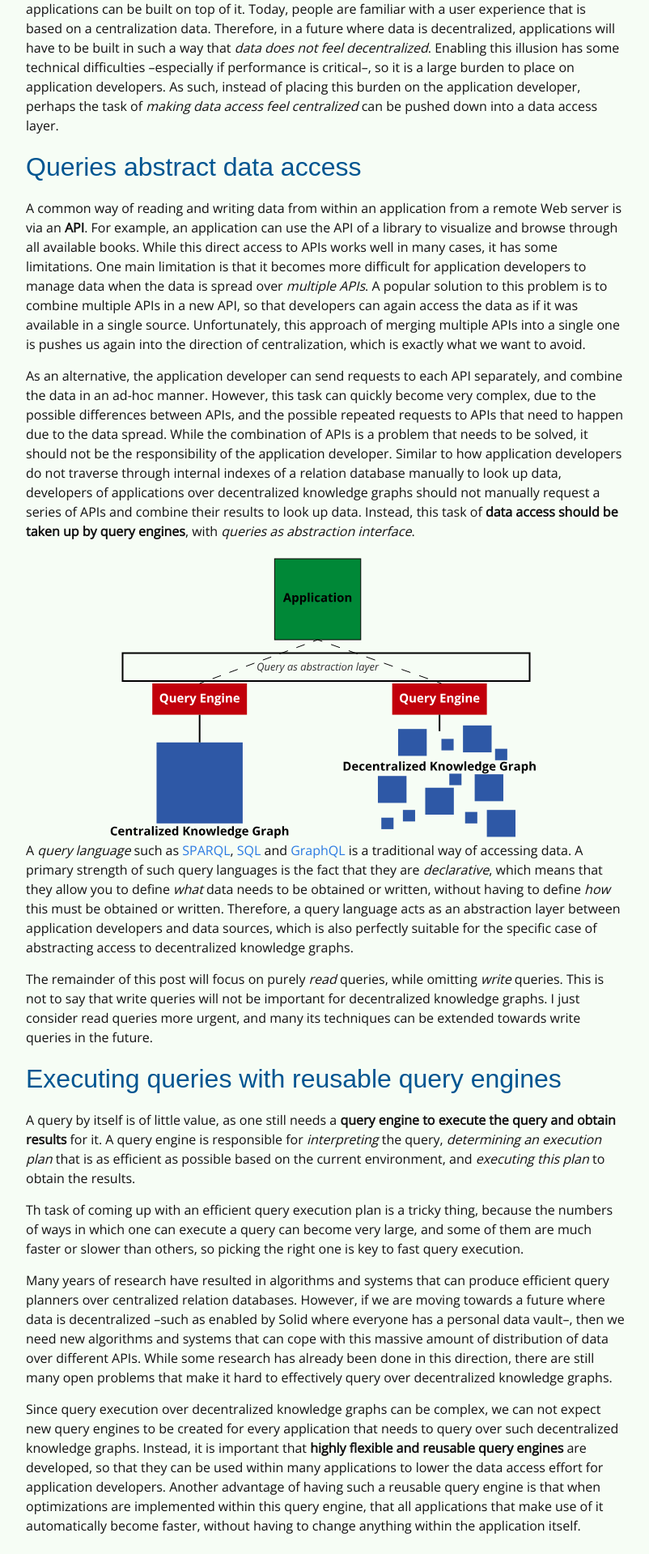
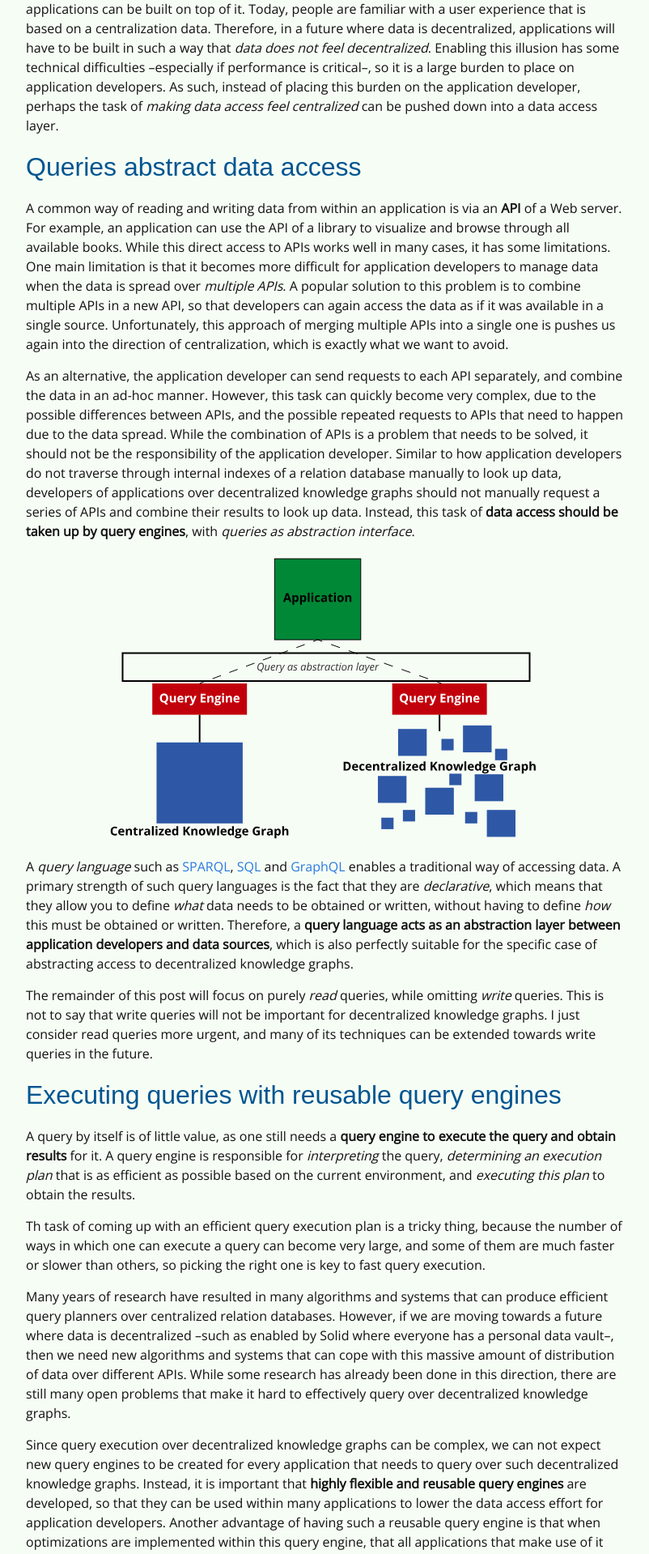
Before and after one commit to rubensworks/rubensworks.net, a Jekyll site: the page built from _posts/2022-01-21-querying-a-decentralized-web.markdown, in a window 1280 px wide. Shown: the part 1456-3375 px from the top of the page at 81% size, without its empty margins (238-1040 px from the left). Built offline with Jekyll 4.4.1, drawn with Linux system fonts in a browser that asks for light colours; some web fonts are replaced; comment, search, counter and statistics services are not loaded; some of the changed text lies outside the part shown.

Commit message:
Polish query decentralized post

```diff
--- a/_posts/2022-01-21-querying-a-decentralized-web.markdown
+++ b/_posts/2022-01-21-querying-a-decentralized-web.markdown
@@ -61,7 +61,7 @@ As such, instead of placing this burden on the application developer, perhaps th
 
 ## Queries abstract data access
 
-A common way of reading and writing data from within an application from a remote Web server is via an **API**.
+A common way of reading and writing data from within an application is via an **API** of a Web server.
 For example, an application can use the API of a library to visualize and browse through all available books.
 While this direct access to APIs works well in many cases, it has some limitations.
 One main limitation is that it becomes more difficult for application developers to manage data when the data is spread over *multiple APIs*.
@@ -76,20 +76,20 @@ Similar to how application developers do not traverse through internal indexes o
 developers of applications over decentralized knowledge graphs should not manually request a series of APIs and combine their results to look up data.
 Instead, this task of **data access should be taken up by query engines**, with *queries as abstraction interface*.
 
-<center>
+<p class="post-figure">
     <img src="/img/blog/querying-a-decentralized-web/query-abstracts-central-to-decentral.svg" alt="Queries act as abstraction layer for data access" />
-</center>
+</p>
 
 A *query language* such as [SPARQL](https://www.w3.org/TR/sparql11-query/), [SQL](https://www.iso.org/standard/63555.html) and [GraphQL](https://graphql.org/)
-is a traditional way of accessing data.
+enables a traditional way of accessing data.
 A primary strength of such query languages is the fact that they are *declarative*,
 which means that they allow you to define *what* data needs to be obtained or written, without having to define *how* this must be obtained or written.
-Therefore, a query language acts as an abstraction layer between application developers and data sources,
+Therefore, a **query language acts as an abstraction layer between application developers and data sources**,
 which is also perfectly suitable for the specific case of abstracting access to decentralized knowledge graphs.
 
 The remainder of this post will focus on purely *read* queries, while omitting *write* queries.
 This is not to say that write queries will not be important for decentralized knowledge graphs.
-I just consider read queries more urgent, and many its techniques can be extended towards write queries in the future.
+I just consider read queries more urgent, and many of its techniques can be extended towards write queries in the future.
 
 ## Executing queries with reusable query engines
 
@@ -99,11 +99,11 @@ A query engine is responsible for *interpreting* the query,
 and *executing this plan* to obtain the results.
 
 Th task of coming up with an efficient query execution plan is a tricky thing,
-because the numbers of ways in which one can execute a query can become very large,
+because the number of ways in which one can execute a query can become very large,
 and some of them are much faster or slower than others,
 so picking the right one is key to fast query execution.
 
-Many years of research have resulted in algorithms and systems that can produce efficient query planners over centralized relation databases.
+Many years of research have resulted in many algorithms and systems that can produce efficient query planners over centralized relation databases.
 However, if we are moving towards a future where data is decentralized –such as enabled by Solid where everyone has a personal data vault–,
 then we need new algorithms and systems that can cope with this massive amount of distribution of data over different APIs.
 While some research has already been done in this direction,
@@ -124,12 +124,12 @@ we need **query execution algorithms that can cope with this large number of dat
 For example, using a given query, an application may want to visualize the books a group of friends has read,
 where the underlying data can be spread over multiple data sources.
 The data about each person's reading status can be available in simple data documents that are present in each person's data vault.
-A knowledge graph containing details about books (such as title, author, cover, ...) is accessible via both simple data documents
+Furthermore, a knowledge graph containing details about books (such as title, author, cover, ...) is accessible via both simple data documents
 *and* a more expressive API available that allows such details to be obtained based on an ISBN.
 
-<center>
+<p class="post-figure">
     <img src="/img/blog/querying-a-decentralized-web/books-app.svg" alt="Decentralized book application" />
-</center>
+</p>
 
 The query engine executing such a query will first have to *discover* the relevant data sources for this query.
 Then, for each source, it has to *interpret* each API's capabilities, i.e., how the query engine can request certain data.
@@ -163,15 +163,15 @@ If we consider simple data documents as the minimal data API over which query ex
 then **it is important that efficient query execution algorithms are available for this minimal data API**.
 Due to the inherently linked nature of (decentralized) knowledge graphs,
 the so-called [*Link-Traversal-based Query Processing*](https://www.rubensworks.net/publications/bogaerts_ruleml_2021/) paradigm (a.k.a. link traversal)
-becomes possible for this.
+is an ideal technique.
 
 Link traversal starts from the assumption that documents are connected to each other via links,
 and that queries can be executed over one or more starting documents
 by **iteratively following links between documents**.
 
-<center>
+<p class="post-figure">
     <img src="/img/blog/querying-a-decentralized-web/follow-links.svg" alt="Query engine follows links between documents" />
-</center>
+</p>
 
 #### The problems of Link Traversal
 
@@ -195,6 +195,12 @@ Some ideas for new prioritization strategies that may be promising here are:
 * **Historical relevancy**: for queries that are re-executed, prefer documents that contained the most query-relevant data the last time.
 * **Collaboration**: prefer documents that were relevant for your peers, such as your friends.
 
+Next to prioritization, the intelligent use of **caching** may also be very valuable for a series of query executions.
+For example, if a user repeats similar queries after each other,
+then the query could reuse intermediary results from previous query executions
+based on the [HTTP caching headers](https://developer.mozilla.org/en-US/docs/Web/HTTP/Caching) of the corresponding documents.
+Due to the large number of intermediary results, a live index of intermediate results with smart cache eviction mechanisms will be required.
+
 **Termination**
 
 Since [the number of documents on the Web is massive](https://www.worldwidewebsize.com/),
@@ -248,9 +254,9 @@ For example, a social network application may enable the visualization of all fr
 which may during the computation phase still show some people as being a friend of a friend with a certain chance,
 until they can be confirmed by the query engine.
 
-<center>
+<p class="post-figure">
     <img src="/img/blog/querying-a-decentralized-web/social-app-problems.svg" alt="Showing streaming, partial, and probabilistic results" />
-</center>
+</p>
 
 ## Beyond Link Traversal
 
@@ -278,9 +284,9 @@ which could be exposed on a Solid data vault (or parts thereof) in case the know
 If a query engine is traversing over that vault, and it discovers the presence of such a query interface,
 it could abort traversal over that range, and directly query that API instead.
 
-<center>
+<p class="post-figure">
     <img src="/img/blog/querying-a-decentralized-web/vault-query-api.svg" alt="Exposing a query API next to documents to speed up execution" />
-</center>
+</p>
 
 Another opportunity is the usage of **Web-based indexing techniques**, such as [ShapeTrees](https://shapetrees.org/).
 These techniques allow *structural information of the knowledge graphs* to be described.
@@ -291,9 +297,9 @@ after which the query engine should only look at the photos in the container of
 In general, structural information from Web-based indexes can be used to _prune_ links and documents that are guaranteed to not be relevant for the query results.
 Furthermore, this information can also be used to _prioritize_ certain links that are more closely related to the given query than other links.
 
-<center>
+<p class="post-figure">
     <img src="/img/blog/querying-a-decentralized-web/pod-structure.svg" alt="Expose structural information to inform query engine" />
-</center>
+</p>
 
 A third opportunity is that of **Web-based materialized views**,
 which involves precomputing a derived view on (a subset of) a knowledge graph,
@@ -303,9 +309,9 @@ For example, while a user's vault may contain photos structured by city,
 a derived view may be created that structures these same photos by quality.
 Depending on the type of query, the query engine may decide to pick either the original view or the derived view to achieve the best query performance.
 
-<center>
+<p class="post-figure">
     <img src="/img/blog/querying-a-decentralized-web/pod-views.svg" alt="Different views to help query execution" />
-</center>
+</p>
 
 A final opportunity involves **summarization via aggregation services**.
 This concept is similar to that of materialized views,
@@ -318,9 +324,9 @@ Since a summary still requires a lookup for the original data,
 it may even be possible to use probabilistic datastructures for more efficiently storing these summaries,
 such as [Bloom filters](https://www.geeksforgeeks.org/bloom-filters-introduction-and-python-implementation/).
 
-<center>
+<p class="post-figure">
     <img src="/img/blog/querying-a-decentralized-web/pod-summary.svg" alt="Aggregators summarize data in one or more vaults" />
-</center>
+</p>
 
 #### Considering these opportunities
 
--- a/_sass/_layout.scss
+++ b/_sass/_layout.scss
@@ -374,6 +374,11 @@ a.source {
     }
 }
 
+.post-figure {
+  text-align: center;
+  margin: 10px 0 20px 0;
+}
+
 /**
  * Presentations
  */
```
Also changed, not shown: other parts of _posts/2022-01-21-querying-a-decentralized-web.markdown (+5 -5 lines).
